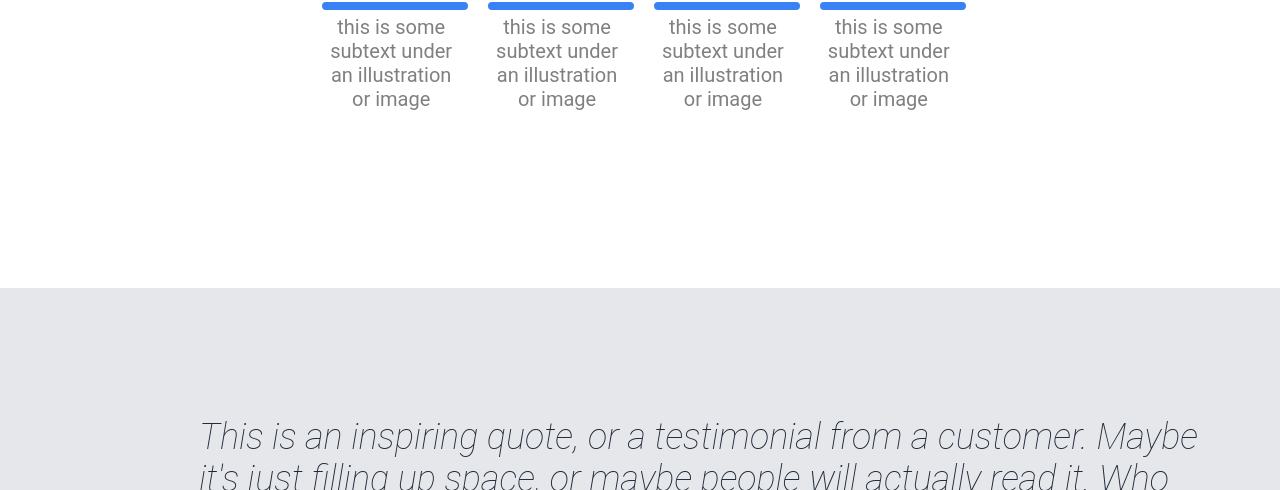
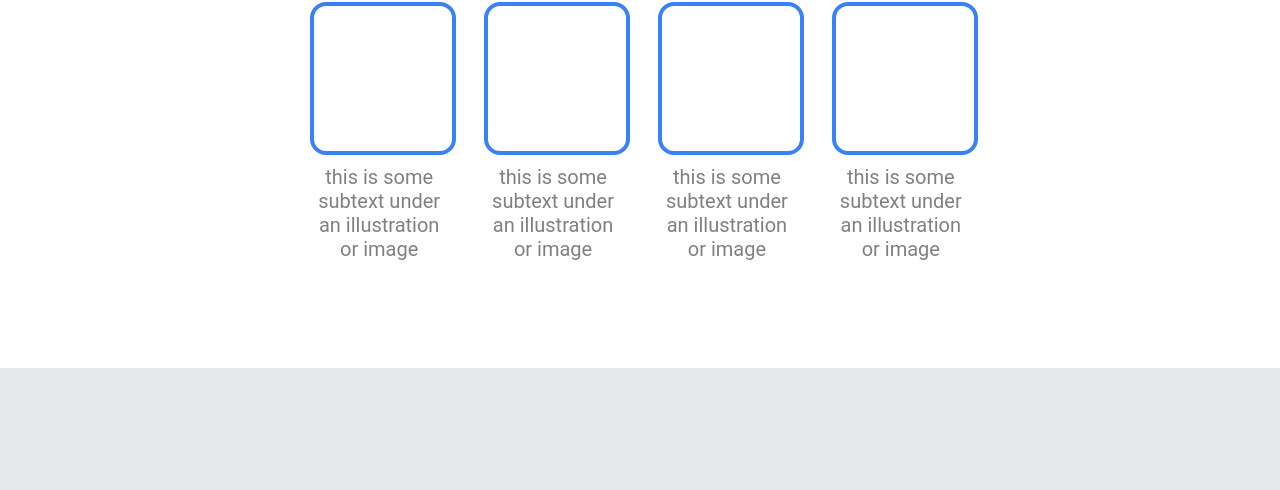
Before and after one commit to artemisnmd/landing-page, a plain HTML site: page index.html in a window 1280 px wide. Shown: the part 654-1144 px from the top of the page. Drawn offline with Linux system fonts and the light colour scheme.

Commit message:
Finalish draft of landing page

```diff
--- a/styles.css
+++ b/styles.css
@@ -86,7 +86,7 @@ button{
     align-items: center;
     padding: 5%;
     gap: 16px;
-    height: 35vh;
+    height: 45vh;
 }
 
 .infoHeading{
@@ -101,6 +101,8 @@ button{
     display: flex;
     justify-content: space-evenly;
     max-width: 60%;
+    height: 80%;
+    gap: 20px;
 }
 
 .square{
@@ -118,8 +120,8 @@ button{
     flex-direction: column;
     /* flex-shrink: 1; */
     width: 20%;
-    height: 20%;
-    gap: 5px;
+    height: 90%;
+    gap: 10px;
     /* flex-wrap: wrap; */
 }
 
```
